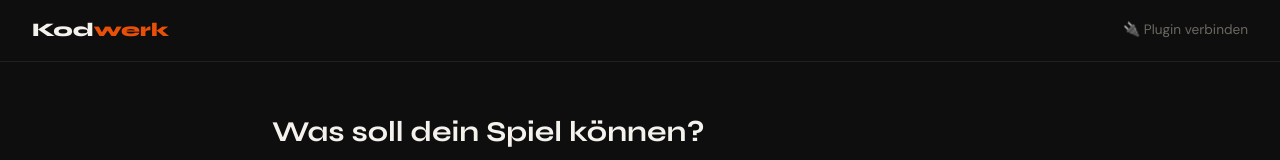
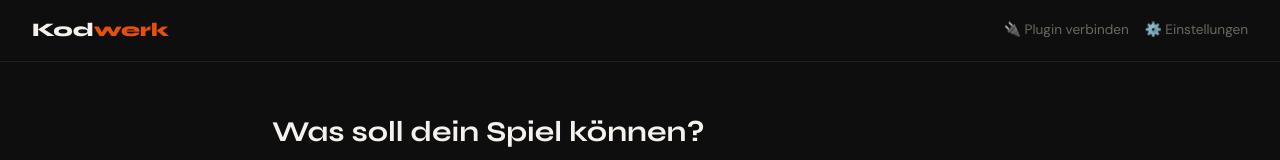
Before and after one commit to emremike3/Kodwerk, a Next.js app: page /dashboard in a window 1280 px wide. Shown: the top 160 px of the page. Built offline with nearby package versions, Linux system fonts and the light colour scheme; no server answers.

Commit message:
settings link in dashboard

```diff
--- a/app/dashboard/page.tsx
+++ b/app/dashboard/page.tsx
@@ -122,6 +122,7 @@ export default function Dashboard() {
         <div style={{display:"flex", alignItems:"center", gap:"1rem"}}>
           {getPlanBadge()}
           <a href="/dashboard/token" className="plugin-link">🔌 Plugin verbinden</a>
+          <a href="/dashboard/settings" className="plugin-link">⚙️ Einstellungen</a>
           <UserButton />
         </div>
       </div>
```
